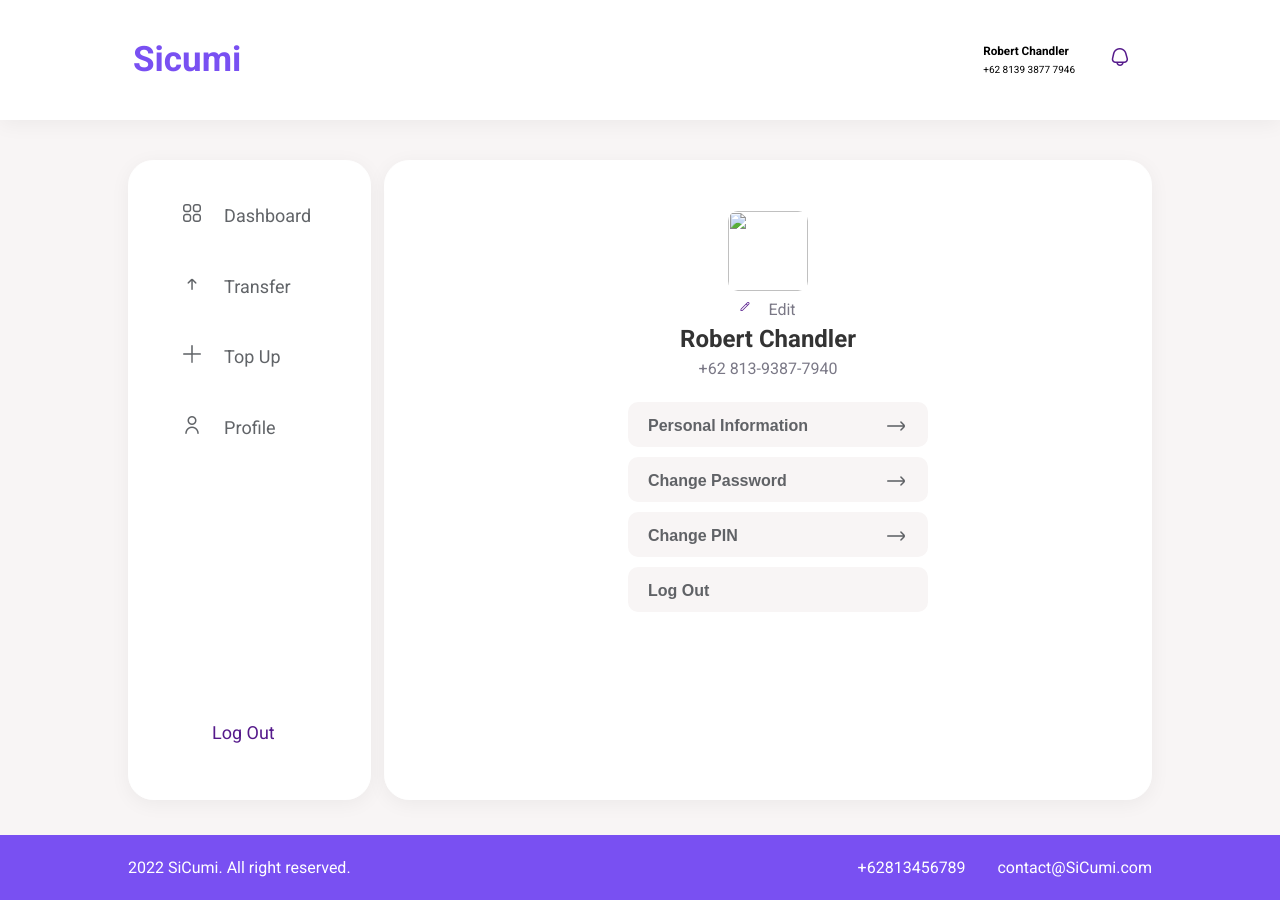
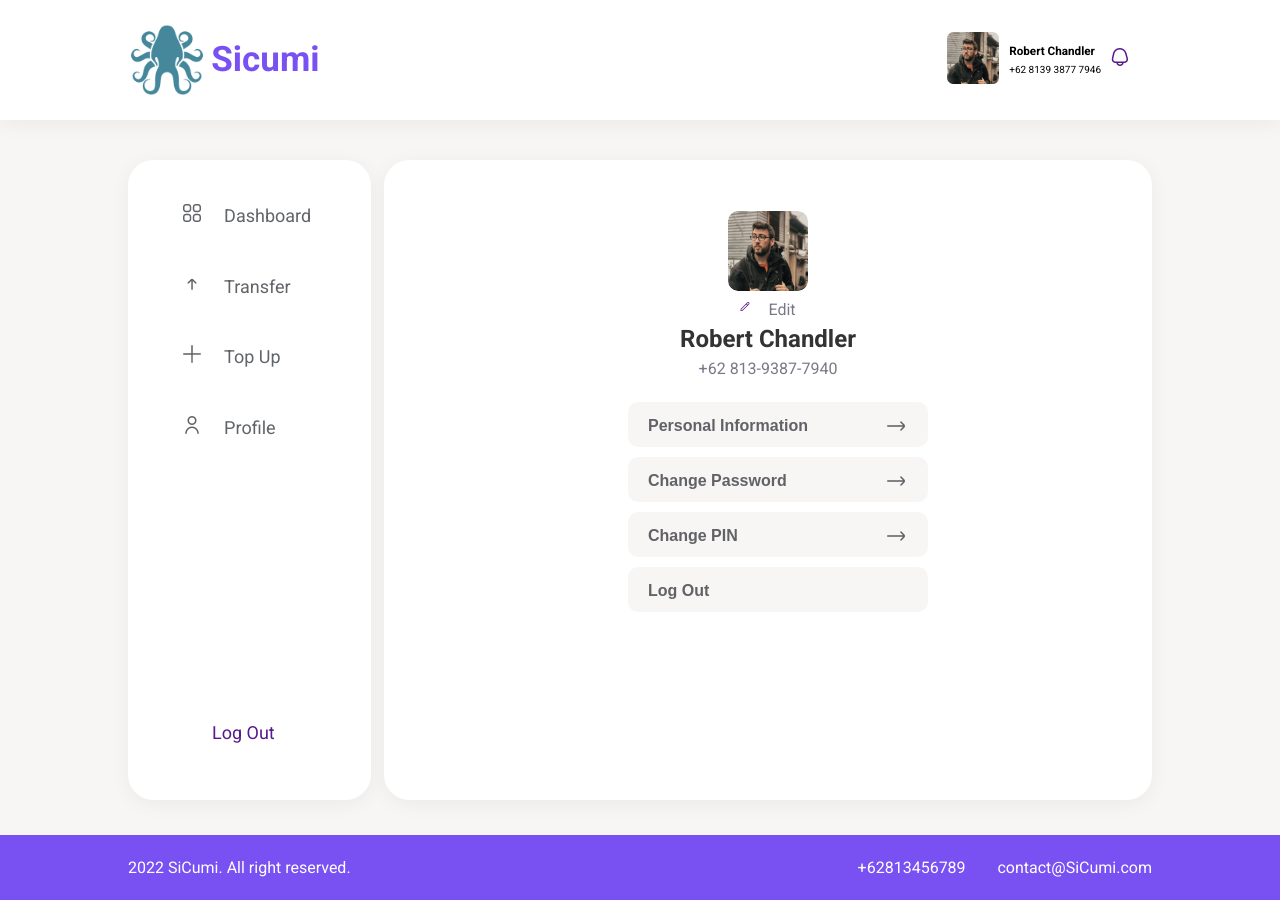
Before and after one commit to bca-batch-5/Sicumi, a plain HTML site: page Pages/profile.html in a window 1280 px wide. Drawn offline with nearby package versions, Linux system fonts and the light colour scheme; files that its build step writes are made by us from their sources; some icons are missing.

Commit message:
update profile page after manage folder

```diff
--- a/Pages/profile.html
+++ b/Pages/profile.html
@@ -11,7 +11,7 @@
       href="https://fonts.googleapis.com/css2?family=Roboto:wght@400;500;700&display=swap"
       rel="stylesheet"
     />
-    <link rel="stylesheet" href="profile.css" />
+    <link rel="stylesheet" href="/Styles/profile.css" />
     <link rel="shortcut icon" href="../style/favicon.ico" type="image/x-icon">
     <link rel="icon" href="../style/favicon.ico" type="image/x-icon">
     <link rel="stylesheet" href="https://cdn-uicons.flaticon.com/uicons-regular-rounded/css/uicons-regular-rounded.css" />
@@ -21,12 +21,12 @@
       <nav>
         <div class="nav-countainer">
           <div class="nav-kiri">
-          <img class="logo-img" src="img/logo.png" alt="" />
+          <img class="logo-img" src="/Assets/squid.png" alt="" />
             <h1>Sicumi</h1>
 
           </div>
           <div class="nav-kanan">
-            <a href=""><img src="img/pprofil.png" alt="" /></a>
+            <a href=""><img src="/Assets/pprofil.png" alt="" /></a>
             <div class="desc-acc">
               <h3>Robert Chandler</h3>
               <p>+62 8139 3877 7946</p>
@@ -57,7 +57,7 @@
       <section>
         <div class="content-container">
           <div class="profile-container">
-            <img src="img/pprofil.png" alt="" />
+            <img src="/Assets/pprofil.png" alt="" />
             <a href="" class="edit-profile">
               <i class="fi fi-rr-pencil"></i>
               <p>Edit</p>
```
Also changed, not shown: Assets/squid.png (renamed from Assets/squid.png.png).
